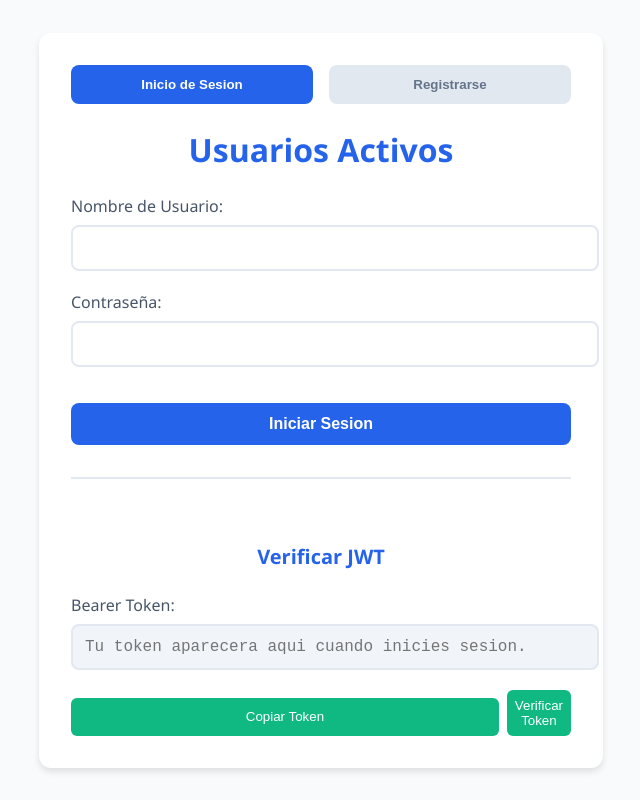
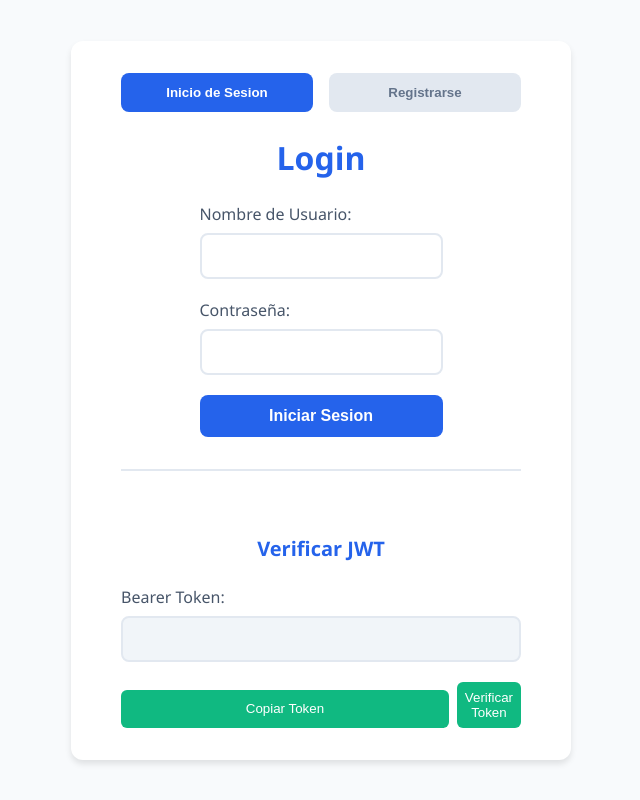
Before and after one commit to glass-source/lab2, a website: page views/index.html in a window 1280 px wide. Shown: the whole page, without its empty margins (319-959 px from the left). Drawn offline with Linux system fonts and the light colour scheme.

Commit message:
Fixes to login.css and some other small stuff

```diff
--- a/public/css/login.css
+++ b/public/css/login.css
@@ -1,3 +1,9 @@
+* {
+    box-sizing: border-box;
+    margin: 0;
+    padding: 0;
+}
+
 :root {
     --primary-color: #2563eb;
     --success-color: #10b981;
@@ -25,12 +31,24 @@ body {
     width: 100%;
     max-width: 500px;
     margin: 1rem;
+    display: flex;
+    flex-direction: column;
+    align-items: center;
+}
+
+.form-group {
+    width: 100%;
+    max-width: 400px;
+    margin: 0 auto 1.25rem;
 }
 
 .form-toggle {
     display: flex;
     gap: 1rem;
     margin-bottom: 1.5rem;
+    width: 100%;
+    max-width: 400px;
+    margin: 0 auto 1.5rem;
 }
 
 .toggle-btn {
@@ -82,7 +100,8 @@ label {
 
 input {
     width: 100%;
-    padding: 0.75rem;
+    padding: 0.75rem 1rem;
+    margin: 0;
     border: 2px solid #e2e8f0;
     border-radius: 8px;
     font-size: 1rem;
@@ -107,6 +126,11 @@ input:focus {
     cursor: pointer;
     transition: background-color 0.2s;
     margin-top: 1rem;
+    width: 100%;
+    max-width: 400px;
+    margin-left: auto;
+    margin-right: auto;
+    display: block;
 }
 
 .submit-btn:hover {
@@ -114,6 +138,9 @@ input:focus {
 }
 
 .token-section {
+    width: 100%;
+    max-width: 400px;
+    margin: 2rem auto 0;
     margin-top: 2rem;
     padding-top: 2rem;
     border-top: 2px solid #e2e8f0;
@@ -135,6 +162,10 @@ input:focus {
     cursor: pointer;
     margin-top: 0.5rem;
     transition: background-color 0.2s;
+    max-width: 400px;
+    margin-left: auto;
+    margin-right: auto;
+    display: block;
 }
 
 .copy-btn:hover {
@@ -178,6 +209,11 @@ input:focus {
     -moz-transition: background-color 0.2s;
     -ms-transition: background-color 0.2s;
     -o-transition: background-color 0.2s;
+    width: 100%;
+    max-width: 400px;
+    margin-left: auto;
+    margin-right: auto;
+    display: block;
 }
 
 .verify-btn:hover {
--- a/views/index.html
+++ b/views/index.html
@@ -15,7 +15,7 @@
 
         <!-- Login Form -->
         <form id="loginForm" class="auth-form active">
-            <h1>Usuarios Activos</h1>
+            <h1>Login</h1>
 
             <div class="form-group">
                 <label for="username">Nombre de Usuario:</label>
@@ -32,7 +32,7 @@
 
         <!-- Register Form -->
         <form id="registerForm" class="auth-form">
-            <h1>Nuevos Usuarios</h1>
+            <h1>Registro</h1>
 
             <div class="form-group">
                 <label for="regUsername">Nombre de Usuario:</label>
@@ -60,7 +60,6 @@
                 <input
                     type="text"
                     id="bearerToken"
-                    placeholder="Tu token aparecera aqui cuando inicies sesion."
                 >
             </div>
             <div class="token-actions">
```
Also changed, not shown: server.js (+16 -10 lines), README.md.
